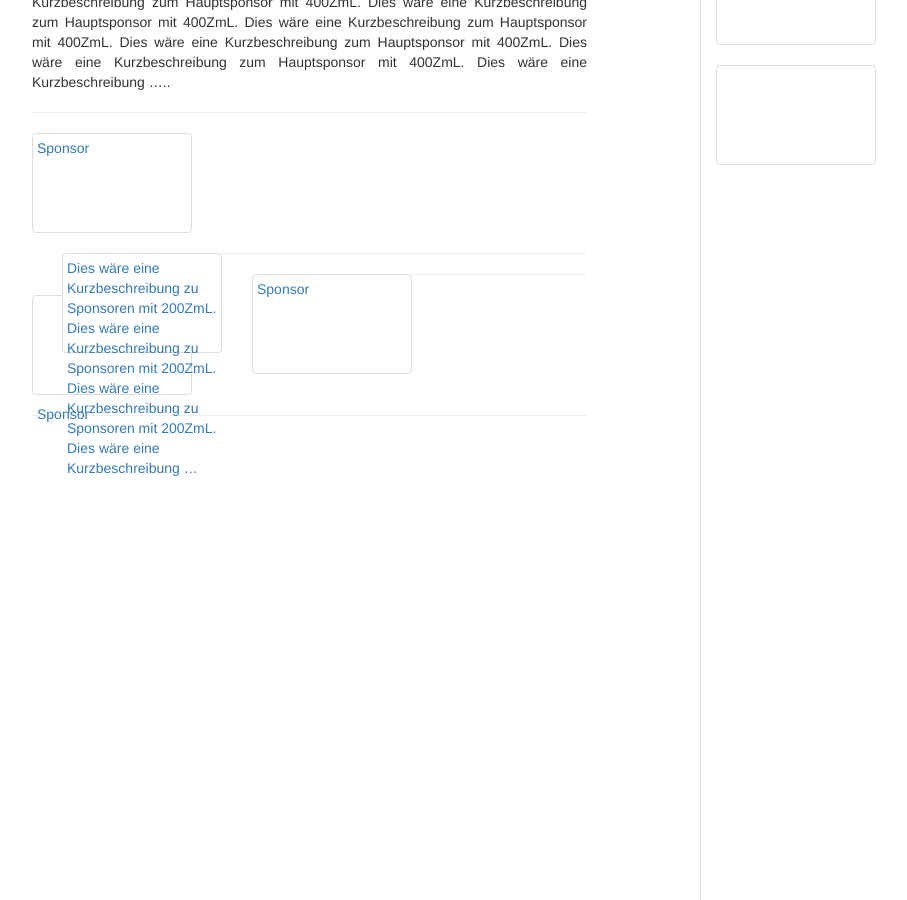
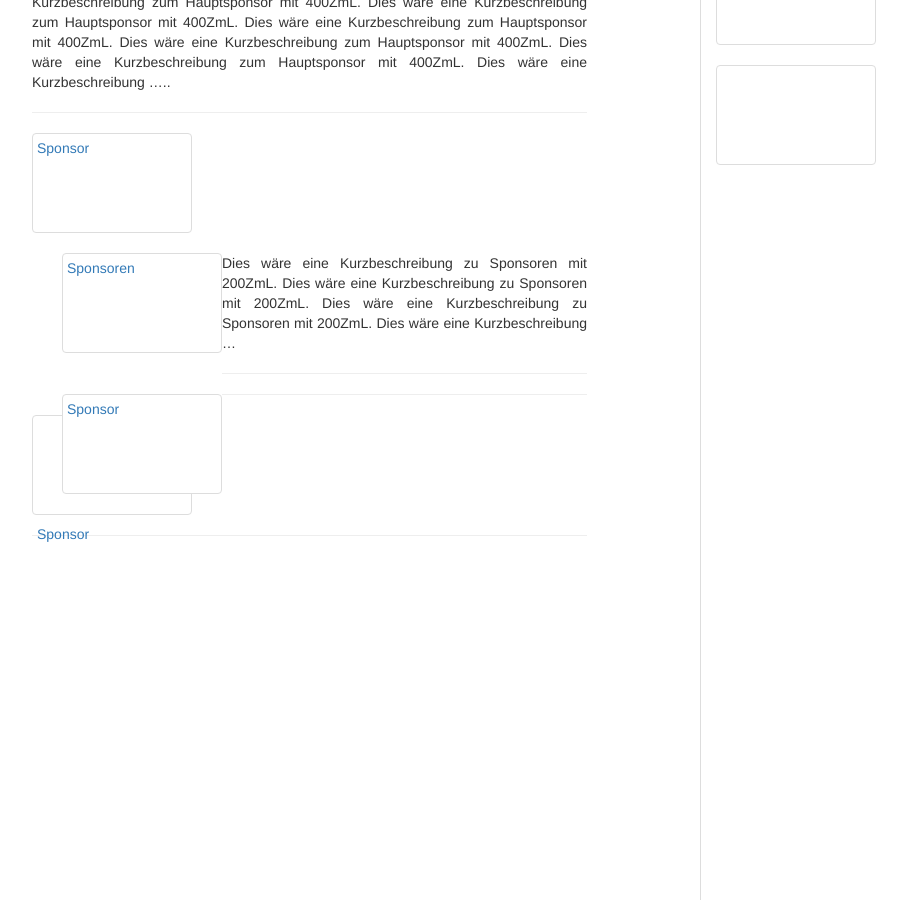
Before and after one commit to susedev/test, a Jekyll site: the page built from partner-werden.html, in a window 1280 px wide and 900 px high, scrolled down 812 px. Shown: the whole window, without its empty margins (233-1140 px from the left). Built offline with Jekyll 4.4.1, drawn with Linux system fonts in a browser that asks for light colours; nearby versions of some CDN libraries.

Commit message:
Edit from JekyllCMS

```diff
--- a/partner-werden.html
+++ b/partner-werden.html
@@ -26,7 +26,9 @@ title: Partner
 <hr noshade="noshade" size="1" />
 <p><a class="thumbnail" href="#" style="width: 160px; height: 100px;">Sponsor</a></p>
 
-<p style="float: left"><a class="thumbnail" href="#" style="width: 160px; height: 100px; margin-left:30px; ">Dies w&auml;re eine Kurzbeschreibung zu Sponsoren mit 200ZmL. Dies w&auml;re eine Kurzbeschreibung zu Sponsoren mit 200ZmL. Dies w&auml;re eine Kurzbeschreibung zu Sponsoren mit 200ZmL. Dies w&auml;re eine Kurzbeschreibung &hellip;</a></p>
+<p style="float: left"><a class="thumbnail" href="#" style="width: 160px; height: 100px; margin-left:30px; ">Sponsoren</a></p>
+
+<p style="text-align: justify;">Dies w&auml;re eine Kurzbeschreibung zu Sponsoren mit 200ZmL. Dies w&auml;re eine Kurzbeschreibung zu Sponsoren mit 200ZmL. Dies w&auml;re eine Kurzbeschreibung zu Sponsoren mit 200ZmL. Dies w&auml;re eine Kurzbeschreibung &hellip;</p>
 
 <hr noshade="noshade" size="1" />
 <p style="float: left"><a class="thumbnail" href="#" style="width: 160px; height: 100px; margin-left:30px; ">Sponsor</a></p>
```
